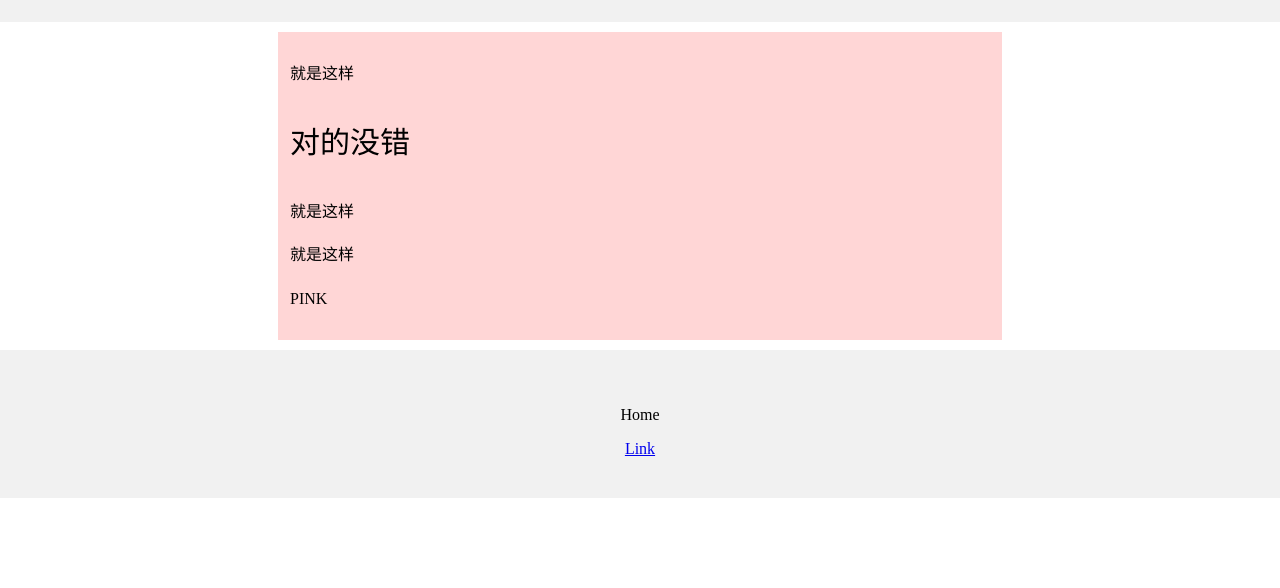
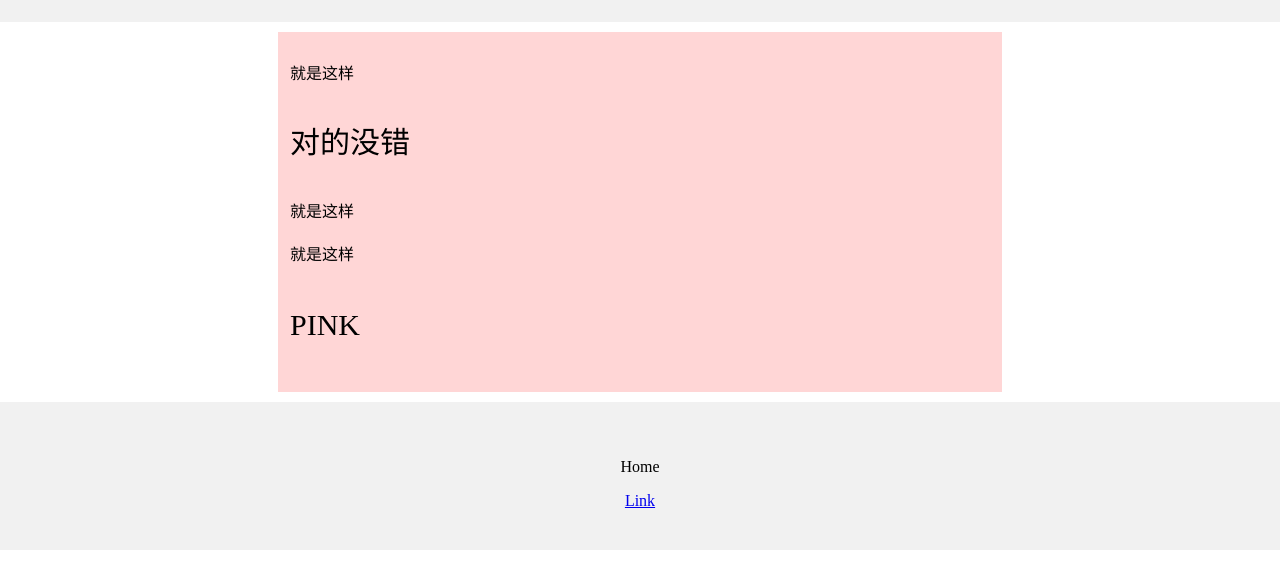
Before and after one commit to Primawe/cage1, a plain HTML site: page index.html in a window 1280 px wide. Shown: the part 142-730 px from the top of the page. Drawn offline with Linux system fonts and the light colour scheme.

Commit message:
Update index.html

```diff
--- a/index.html
+++ b/index.html
@@ -3,7 +3,7 @@
   <head>
     <meta charset="utf-8">
     <meta name="viewport" content="width=device-width, initial-scale=1" />
-    <title>康文昌的在线HTML 教学小工具</title>
+    <title>primawe的个人网页~</title>
     <style>
       body {
         margin: 0;
@@ -31,7 +31,7 @@
       <p style="font-size:30px">对的没错</p>
       <p>就是这样</p>
       <p>就是这样</p>
-      <p>PINK </p>
+      <p style="font-size:30px">PINK </p>
 
     </div>
 
```
